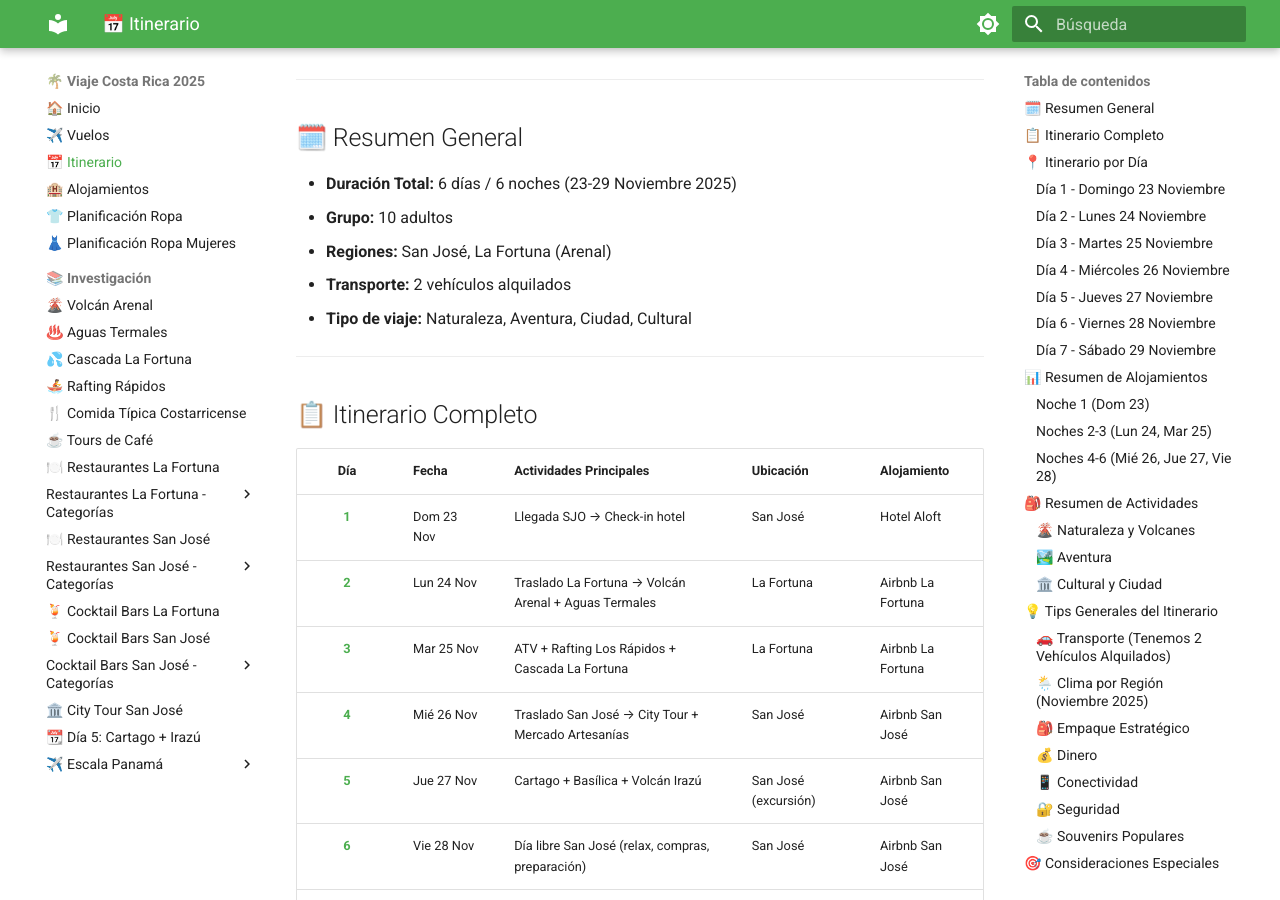
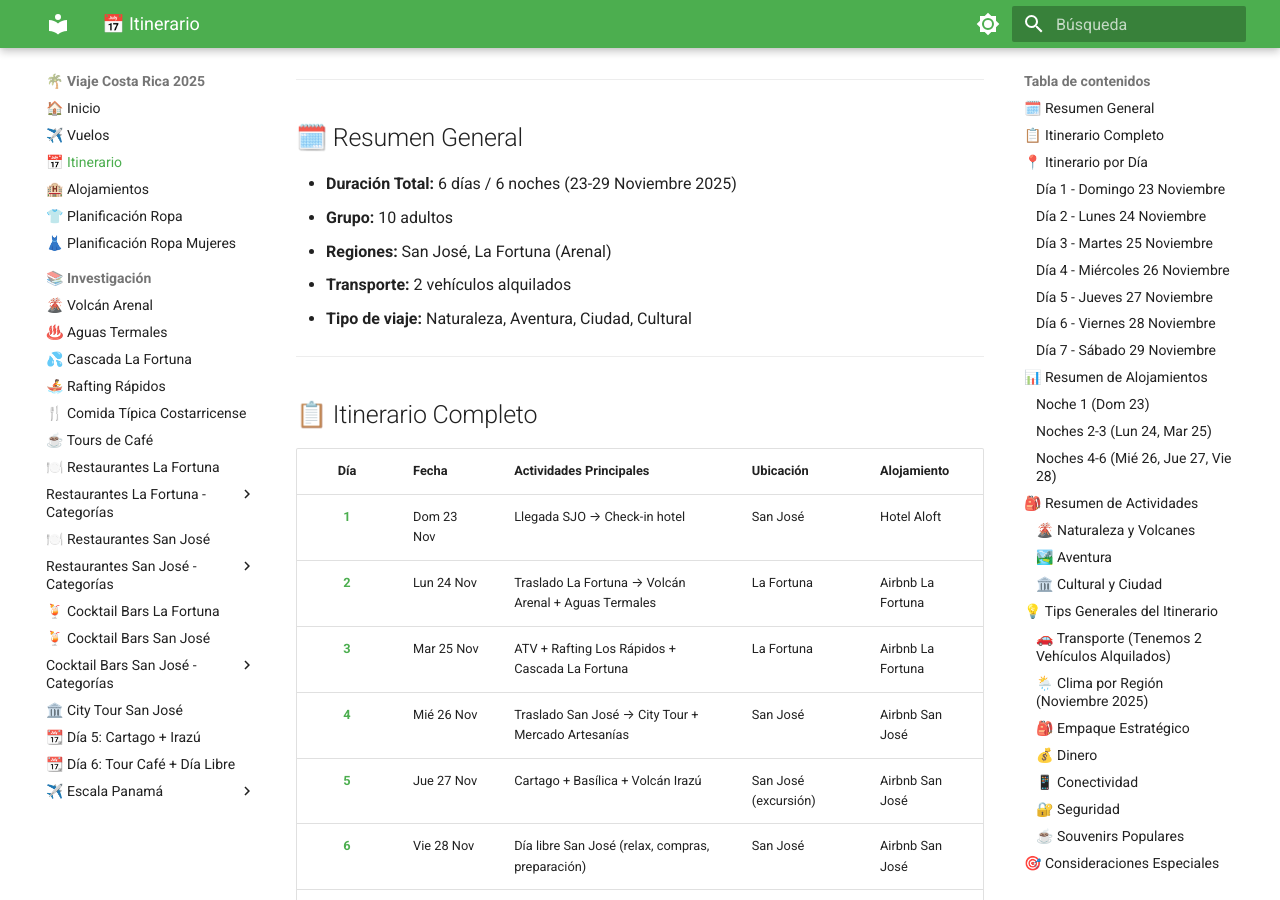
Before and after one commit to jvelez79/costa-rica, an MkDocs documentation site: the page built from docs/itinerario.md, in a window 1280 px wide and 900 px high, scrolled down 526 px. Built offline with MkDocs 1.6.1 and Material for MkDocs 9.7.7, drawn with Linux system fonts in a browser that asks for light colours.

Commit message:
Add Day 6 itinerary to mkdocs navigation
- Added 📆 Día 6: Tour Café + Día Libre to Itinerarios section
- Complete itinerary: Coffee tour + free time + critical preparations
- Integrates with existing Tours de Café research

🤖 Generated with [Claude Code](https://claude.com/claude-code)

Co-Authored-By: Claude <noreply@anthropic.com>

```diff
--- a/mkdocs.yml
+++ b/mkdocs.yml
@@ -104,6 +104,7 @@ nav:
 
   # Itinerarios por Día
   - '📆 Día 5: Cartago + Irazú': investigacion/itinerario-dia5-cartago-irazu.md
+  - '📆 Día 6: Tour Café + Día Libre': investigacion/itinerario-dia6-cafe-dia-libre.md
 
   # Escala Panamá
   - '✈️ Escala Panamá':
```
